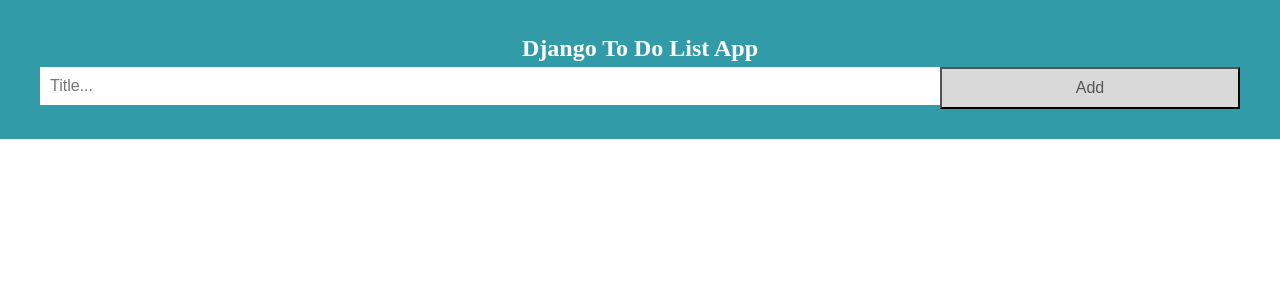
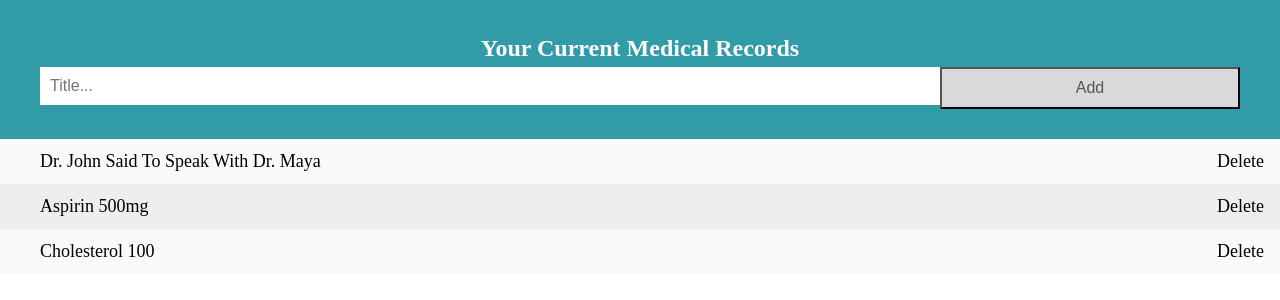
Before and after one commit to ellenbris/records, a Django app: page / in a window 1280 px wide. Shown: the top 300 px of the page. Run offline with Django 5.2, Linux system fonts and the light colour scheme; data comes from the database, SQL or seed files in the repository; both versions use the stored data as it was after the commit.

Commit message:
view records

```diff
--- a/medicalrecords/views.py
+++ b/medicalrecords/views.py
@@ -1,7 +1,18 @@
-from django.shortcuts import render
+from django.shortcuts import render, redirect
+from .models import Records
 
 # Create your views here.
 
 # Render page
 def index(request):
-    return render(request, 'index.html')
+    record = Records.objects.all()
+
+    # save new data
+    if  request.method == 'POST':
+        new_record = Records (
+            title = request.POST['title']
+        )
+        new_record.save()
+        return redirect('/')
+
+    return render(request, 'index.html', {'records':record})
--- a/templates/index.html
+++ b/templates/index.html
@@ -129,7 +129,7 @@
 <body>
 
 <div id="myDIV" class="header">
-  <h2 style="margin:5px">Django To Do List App</h2>
+  <h2 style="margin:5px">Your Current Medical Records</h2>
   <form action="" method="POST">
     {% csrf_token %}
     <input type="text" name="title" id="myInput" placeholder="Title...">
@@ -138,9 +138,9 @@
 </div>
 
 <ul id="myUL">
-<!--   {% for todo in todos reversed %}
-  <li>{{todo.title | title}} <span class="close"><a style="text-decoration: none; color: black;" href="delete/{{todo.id}}">Delete</a></span></li>
-  {% endfor %} -->
+  {% for record in records reversed%}
+  <li>{{record.title | title}} <span class="close"><a style="text-decoration: none; color: black;" href="delete/{{record.id}}">Delete</a></span></li>
+  {% endfor %}
 </ul>
 
 </body>
```
Also changed, not shown: db.sqlite3.
